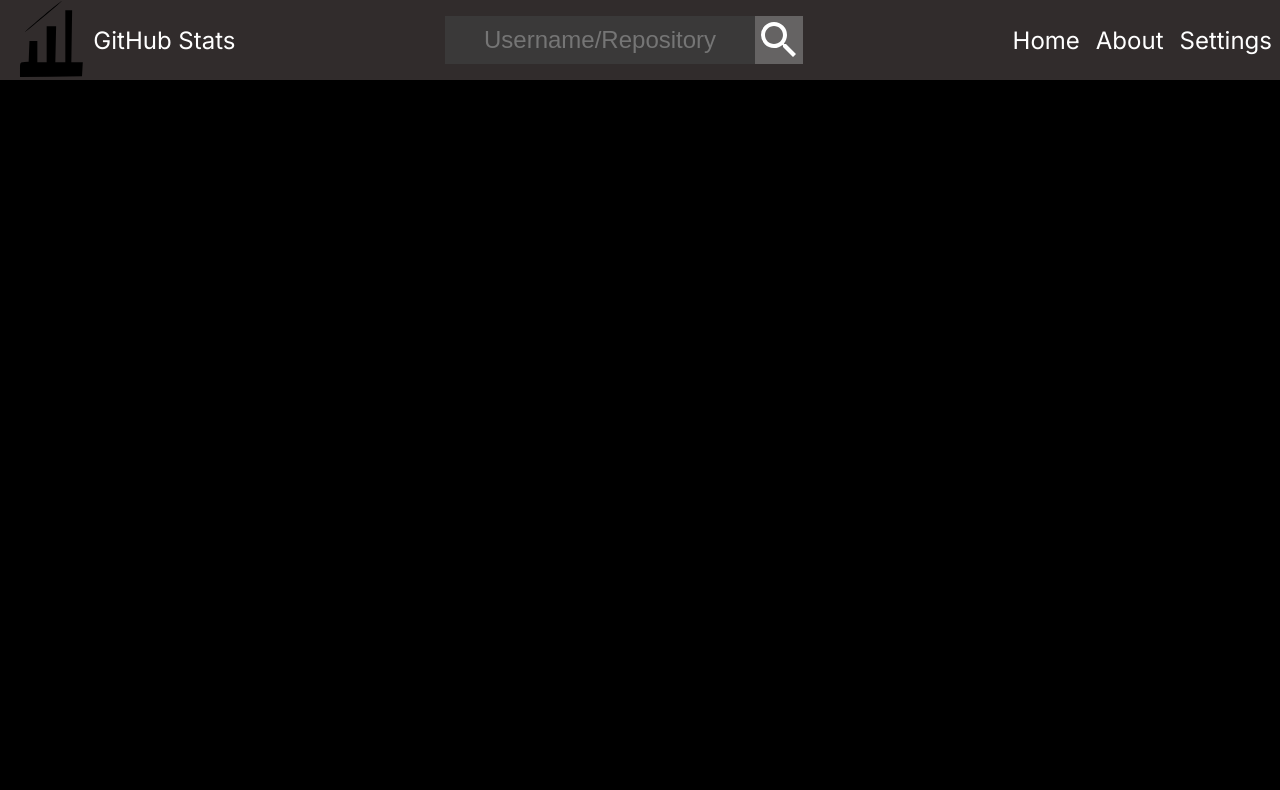
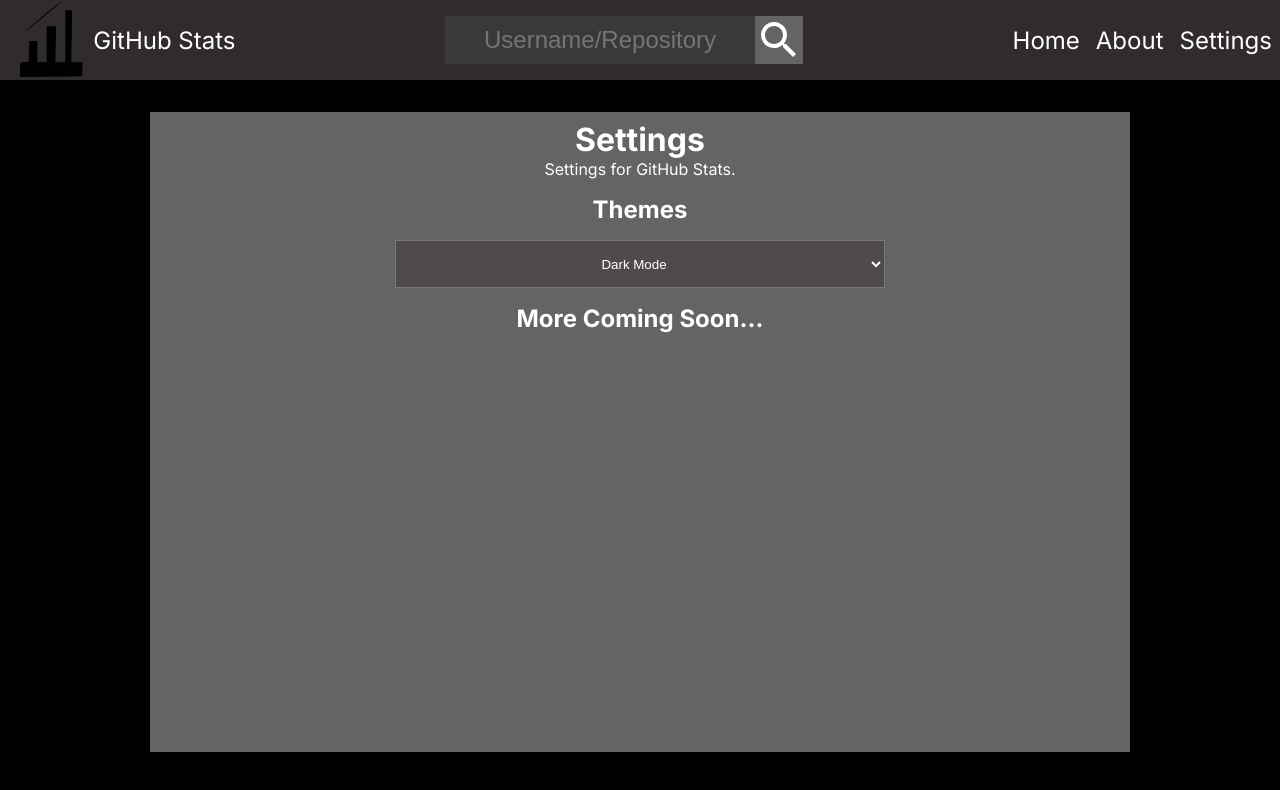
Before and after one commit to FireStreaker2/GitHub-Stats, a Next.js app: page /settings in a window 1280 px wide. Shown: the top 790 px of the page. Built offline with nearby package versions, Linux system fonts and the light colour scheme.

Commit message:
settings

```diff
--- a/app/components/client/NavBar.js
+++ b/app/components/client/NavBar.js
@@ -3,14 +3,16 @@
 import Link from "next/link";
 import styles from "../../page.module.css";
 import { useState } from "react";
+import { useRouter } from "next/navigation";
 
 export default function NavBar() {
+  const router = useRouter();
   const [query, setQuery] = useState("");
 
   const handleSubmit = (event) => {
     event.preventDefault();
     if (query) {
-      window.location.href = `/stats/${query}`;
+      router.push(`/stats/${query}`);
     }
   }
 
--- a/app/components/client/SearchBar.js
+++ b/app/components/client/SearchBar.js
@@ -2,14 +2,16 @@
 
 import styles from "/app/page.module.css";
 import { useState } from "react";
+import { useRouter } from "next/navigation";
 
 export default function SearchBar() {
+    const router = useRouter();
     const [query, setQuery] = useState("");
 
     const handleSubmit = (event) => {
         event.preventDefault();
         if (query) {
-            window.location.href = `/stats/${query}`;
+            router.push(`/stats/${query}`);
         }
     }
 
--- a/app/globals.css
+++ b/app/globals.css
@@ -4,10 +4,6 @@
   --font-mono: ui-monospace, Menlo, Monaco, 'Cascadia Mono', 'Segoe UI Mono',
     'Roboto Mono', 'Oxygen Mono', 'Ubuntu Monospace', 'Source Code Pro',
     'Fira Mono', 'Droid Sans Mono', 'Courier New', monospace;
-
-  --foreground-rgb: 0, 0, 0;
-  --background-start-rgb: 214, 219, 220;
-  --background-end-rgb: 255, 255, 255;
 
   --primary-glow: conic-gradient(
     from 180deg at 50% 50%,
@@ -38,6 +34,30 @@
   --callout-border-rgb: 172, 175, 176;
   --card-rgb: 180, 185, 188;
   --card-border-rgb: 131, 134, 135;
+
+
+  /* Theme variables */
+  --background-color: #000;
+  --font-color: #fff;
+  --navbar-background: #312c2c;
+  --container-background: #656363;
+  --search-background: #3a3939;
+  --search-svg-background: #656363;
+  --button-background: #393535;
+  --button-active-background: #000;
+  --select-background: #4f4b4b;
+}
+
+:root[data-theme="Light Mode"] {
+  --background-color: #fff;
+  --font-color: #000;
+  --navbar-background: #cecece;
+  --container-background: #cecece;
+  --search-background: #a1a0a0;
+  --search-svg-background: #848383;
+  --button-background: #787575;
+  --button-active-background: #656060;
+  --select-background: #b5b0b0;
 }
 
 @media (prefers-color-scheme: dark) {
@@ -45,14 +65,6 @@
     --foreground-rgb: 255, 255, 255;
     --background-start-rgb: 0, 0, 0;
     --background-end-rgb: 0, 0, 0;
-
-    --primary-glow: radial-gradient(rgba(1, 65, 255, 0.4), rgba(1, 65, 255, 0));
-    --secondary-glow: linear-gradient(
-      to bottom right,
-      rgba(1, 65, 255, 0),
-      rgba(1, 65, 255, 0),
-      rgba(1, 65, 255, 0.3)
-    );
 
     --tile-start-rgb: 2, 13, 46;
     --tile-end-rgb: 2, 5, 19;
@@ -77,6 +89,7 @@
   box-sizing: border-box;
   padding: 0;
   margin: 0;
+  color: var(--font-color)
 }
 
 html,
@@ -86,8 +99,7 @@
 }
 
 body {
-  color: rgb(var(--foreground-rgb));
-  background-color: #000;
+  background-color: var(--background-color);
 }
 
 a {
--- a/app/page.module.css
+++ b/app/page.module.css
@@ -9,8 +9,7 @@
 .navBar {
   display: flex;
   flex-direction: row;
-  background-color: #312c2c;
-  color: #fff;
+  background-color: var(--navbar-background);
   width: 100%;
   height: 10vh;
   position: absolute;
@@ -31,7 +30,9 @@
 }
 
 .container {
-  background-color: #656363;
+  display: flex;
+  flex-direction: column;
+  background-color: var(--container-background);
 }
 
 .searchContainer {
@@ -46,14 +47,13 @@
   text-align: center;
   justify-content: space-around ;
   height: 100%;
-  color: white;
 }
 
 .search, .navBarSearch {
   text-align: center;
   height: 5rem;
   font-size: x-large;
-  background-color: #3a3939;
+  background-color: var(--search-background);
   border: none;
 }
 
@@ -69,16 +69,15 @@
 .searchSVG {
   width: 100%;
   height: 100%;
-  background-color: #656363;
+  background-color: var(--search-svg-background);
 }
 
 .searchSVG path {
-  fill: #fff;
+  fill: var(--font-color);
 }
 
 .button {
-  background-color: #393535;
-  color: #fff;
+  background-color: var(--button-background);
   width: 30%;
   margin: 0 auto;
   height: 3rem;
@@ -93,7 +92,7 @@
 }
 
 .button:active {
-  background-color: #000;
+  background-color: var(--button-active-background);
 }
 
 .navBarButton {
@@ -109,10 +108,6 @@
   height: 5rem;
   justify-content: center;
   align-items: center;
-}
-
-.tip p {
-  color: #fff;
 }
 
 .featuredProfiles {
@@ -132,10 +127,6 @@
   height: 5rem;
   width: 20rem;
   transition: transform 0.2s;
-}
-
-.featuredProfile h1, .featuredProfile p {
-  color: #fff;
 }
 
 .pfp {
@@ -200,8 +191,28 @@
   width: 16px;
 }
 
-.aboutContainer {
+.aboutContainer, .settingsContainer {
   width: 90%;
   height: 80vh;
   margin-top: 1rem;
 }
+
+.settingsContainer {
+  text-align: center;
+  align-items: center;
+}
+
+.settingsContainer h2 {
+  margin: 1rem;
+}
+
+.themes {
+  text-align: center;
+  width: 50%;
+  height: 3rem;
+  background-color: var(--select-background);
+}
+
+.featuredProfileToggle {
+  cursor: pointer;
+}
--- a/app/settings/page.js
+++ b/app/settings/page.js
@@ -1,15 +1,40 @@
+"use client";
+
 import styles from "../page.module.css";
 import NavBar from "../components/client/NavBar";
-
-export const metadata = {
-  title: "Settings | GitHub Stats",
-}
+import { useEffect, useState } from "react";
 
 export default function Settings() {
+  const [theme, setTheme] = useState("");
+  const handleSetTheme = (event) => {
+    setTheme(event.target.value);
+
+    localStorage.setItem("theme", event.target.value);
+  }
+
+  useEffect(() => {
+    const storedTheme = localStorage.getItem("theme");
+    if (storedTheme) {
+      setTheme(storedTheme);
+    }
+  }, [])
+
+  document.documentElement.setAttribute("data-theme", theme);
+  document.title = "Settings | GitHub Stats";
   return (
     <main className={styles.main}>
       <NavBar />
-      <p>Settings</p>
+      <div className={`${styles.container} ${styles.settingsContainer}`}>
+        <h1 className={styles.title}>Settings</h1>
+        <p>Settings for GitHub Stats.</p>
+        <h2>Themes</h2>
+        <select value={theme} className={styles.themes} onChange={handleSetTheme}>
+          <option>Dark Mode</option>
+          <option>Light Mode</option>
+        </select>
+
+        <h2>More Coming Soon...</h2>
+      </div>
     </main>
   )
 }
```
